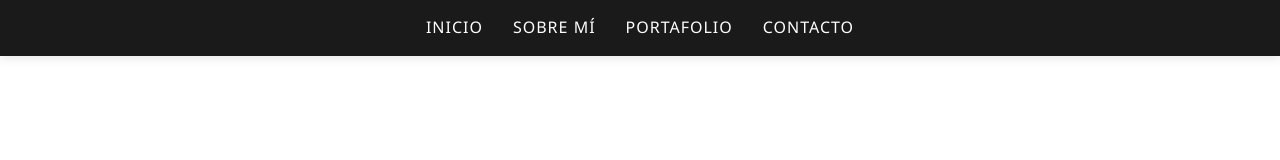
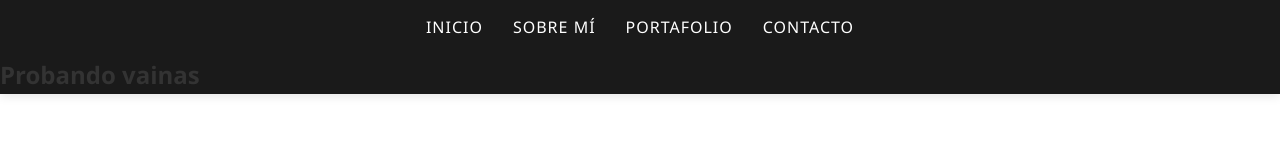
Before and after one commit to bryanDevStudio/ejercicioFront, a plain HTML site: page portafolio.html in a window 1280 px wide. Drawn offline with Linux system fonts and the light colour scheme.

Commit message:
Cambios portafolio v2

```diff
--- a/portafolio.html
+++ b/portafolio.html
@@ -17,4 +17,5 @@
                 <li><a href="contacto.html">Contacto</a></li>
             </ul>
         </nav>
+        <h2>Probando vainas</h2>
     </header>
```
